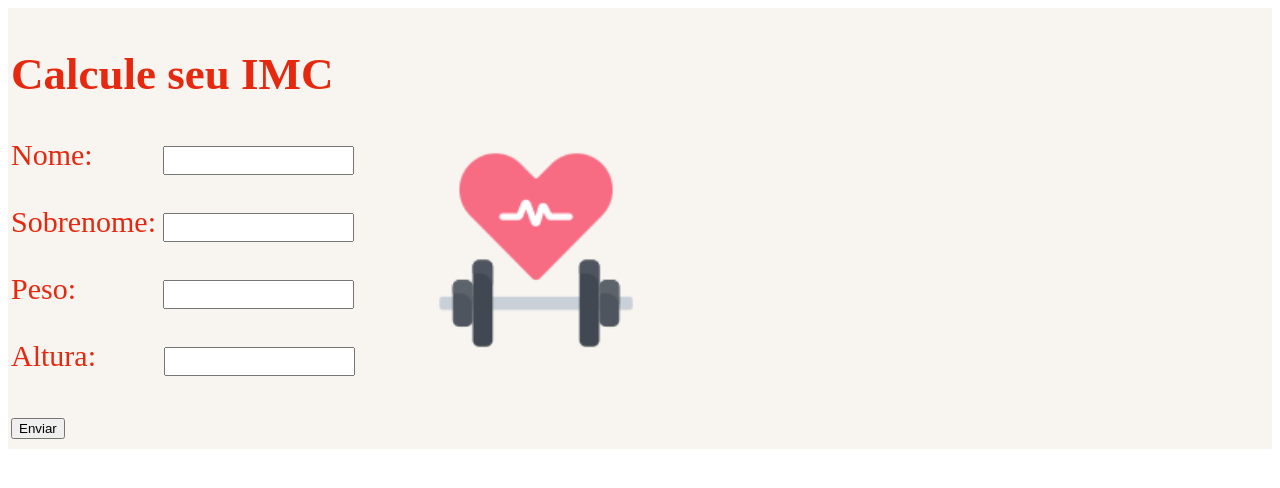
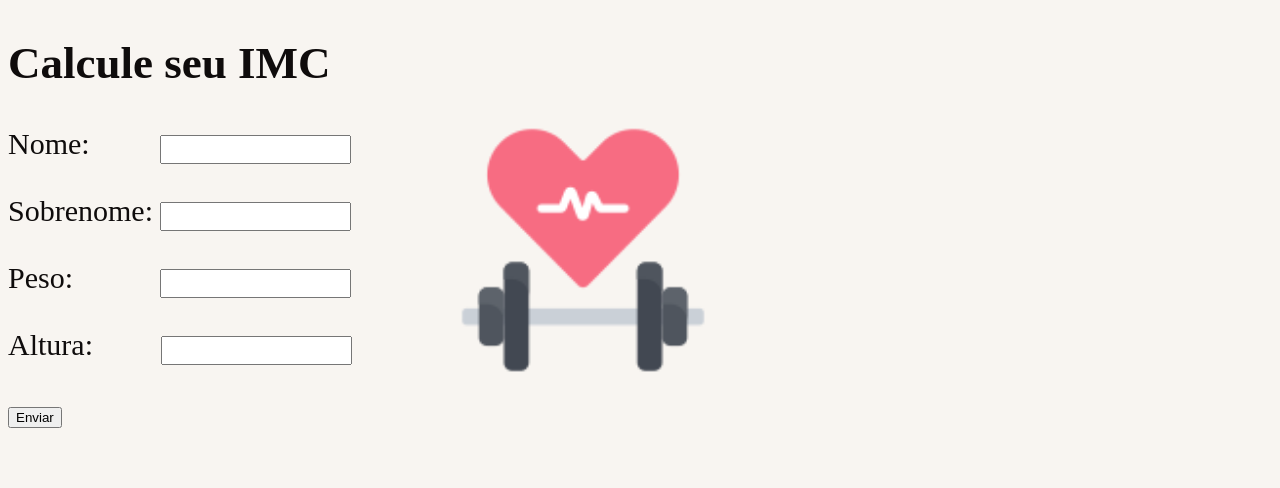
Before and after one commit to ItaloNobre/ProjetosJavaScript, a plain HTML site: page index.html in a window 1280 px wide. Drawn offline with Linux system fonts and the light colour scheme.

Commit message:
Alteração no Layout da Pagina

```diff
--- a/style.css
+++ b/style.css
@@ -1,27 +1,28 @@
+ body{
+  background-color: #f8f5f1;
+ }
+
  #img {
   position: absolute;
-  top: 150px;
-  margin-left: 425px;
-  width: 200px;
-  height: 200px;
+  top: 125px;
+  margin-left: 450px;
+  width: 250px;
+  height: 250px;
 
 }
 .form {
   width: auto;
-  color: #e6280f;
+  color: #0f0c0c;
   background-color: #f8f5f1;
-  font-size: 30px;
-  border: solid #f8f5f1 ;
+  font-size: 30px ;
+
+
 
 }
  p {
    max-width: 350px;
  }
-.resultado {
-  background-color: #fff;
-  border: solid #f8f5f1 ;
 
-}
 .nome {
     margin-left: 63px ;
     padding: 5px;
```
Also changed, not shown: index.html (+7 -6 lines).
